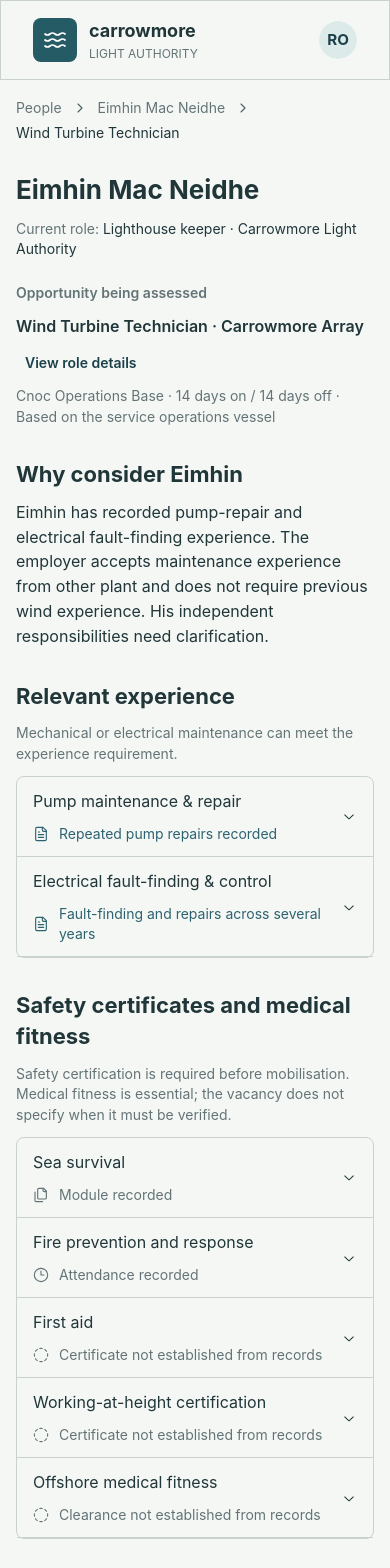
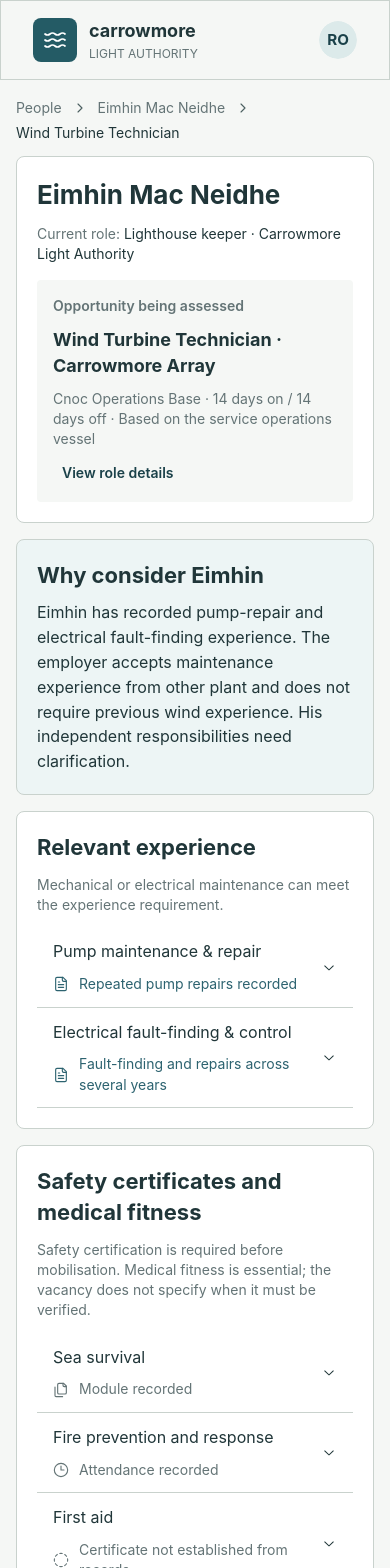
Before and after one commit to littlefoot088/ForPearson, a React (Vite) app: page / in a window 390 px wide. Shown: the top 1568 px of the page. Built offline with nearby package versions, Linux system fonts and the light colour scheme.

Commit message:
Group assessment content into aligned responsive panels

```diff
--- a/src/App.jsx
+++ b/src/App.jsx
@@ -9,6 +9,7 @@ import {
   Container,
   Drawer,
   Group,
+  Grid,
   List,
   Modal,
   Notification,
@@ -258,7 +259,7 @@ export default function App() {
         </Container>
       </Paper>
       <Container size="lg" py="lg" component="main" id="main" tabIndex={-1}>
-        <Stack gap="xl">
+        <Stack gap="md">
           <Breadcrumbs
             className="context-breadcrumbs"
             separator={<Icon icon={ChevronRight} />}
@@ -272,7 +273,17 @@ export default function App() {
             </Text>
             <Text size="sm">{vacancy.title}</Text>
           </Breadcrumbs>
-          <Stack component="section" gap="sm" aria-labelledby="candidate-name">
+          <Paper
+            component="section"
+            withBorder
+            radius="md"
+            p="lg"
+            bg="white"
+            aria-labelledby="candidate-name"
+          >
+            <Grid gutter="xl" align="stretch">
+              <Grid.Col span={{ base: 12, sm: 5 }}>
+                <Stack gap="sm">
                   <Title order={1} size="h2" id="candidate-name">
                     {person.name}
                   </Title>
@@ -282,17 +293,25 @@ export default function App() {
                     </Text>
                     Lighthouse keeper · Carrowmore Light Authority
                   </Text>
-            <Stack gap="xs" mt="sm">
+                </Stack>
+              </Grid.Col>
+              <Grid.Col span={{ base: 12, sm: 7 }}>
+                <Paper p="md" radius="sm" bg="gray.0">
+                  <Stack gap="xs">
                     <Text size="sm" c="dimmed" fw={600}>
                       Opportunity being assessed
                     </Text>
-              <Group gap="sm">
-                <Text fw={600}>
+                    <Title order={2} size="h4">
                       {vacancy.title} · {vacancy.employer}
+                    </Title>
+                    <Text size="sm" c="dimmed">
+                      {vacancy.base} · {vacancy.pattern} · Based on the service
+                      operations vessel
                     </Text>
                     <Button
                       variant="subtle"
                       size="compact-sm"
+                      style={{ alignSelf: "flex-start" }}
                       onClick={() => {
                         rememberFocus();
                         setJobOpen(true);
@@ -300,23 +319,35 @@ export default function App() {
                     >
                       View role details
                     </Button>
-              </Group>
-              <Text size="sm" c="dimmed">
-                {vacancy.base} · {vacancy.pattern} · Based on the service
-                operations vessel
-              </Text>
                   </Stack>
-          </Stack>
-          <Stack component="section" gap="xs" aria-labelledby="summary-heading">
+                </Paper>
+              </Grid.Col>
+            </Grid>
+          </Paper>
+          <Stack
+            component={Paper}
+            role="region"
+            withBorder
+            radius="md"
+            p="lg"
+            bg="carrowmore.0"
+            gap="xs"
+            aria-labelledby="summary-heading"
+          >
             <Title order={2} size="h3" id="summary-heading">
               Why consider Eimhin
             </Title>
-            <Text maw="75ch">{candidateSummary.text}</Text>
+            <Text>{candidateSummary.text}</Text>
           </Stack>
           <Accordion value={expanded} onChange={setExpanded} order={3}>
-            <Stack gap="xl">
+            <Stack gap="md">
               <Stack
-                component="section"
+                component={Paper}
+                role="region"
+                withBorder
+                radius="md"
+                p="lg"
+                bg="white"
                 gap="sm"
                 aria-labelledby="experience-heading"
               >
@@ -327,14 +358,19 @@ export default function App() {
                   Mechanical or electrical maintenance can meet the experience
                   requirement.
                 </Text>
-                <Paper withBorder>
+                <Box>
                   {experienceRows
                     .filter((row) => row.id !== "safety")
                     .map(renderAssessment)}
-                </Paper>
+                </Box>
               </Stack>
               <Stack
-                component="section"
+                component={Paper}
+                role="region"
+                withBorder
+                radius="md"
+                p="lg"
+                bg="white"
                 gap="sm"
                 aria-labelledby="qualifications-heading"
               >
@@ -346,11 +382,11 @@ export default function App() {
                   fitness is essential; the vacancy does not specify when it
                   must be verified.
                 </Text>
-                <Paper withBorder>
+                <Box>
                   {requirements
                     .filter((r) => r.type === "qualification")
                     .map(renderAssessment)}
-                </Paper>
+                </Box>
                 {verifications.length > 0 && (
                   <Stack gap="xs" aria-label="Qualification checks">
                     <Text size="sm" fw={600}>
@@ -380,7 +416,12 @@ export default function App() {
                 )}
               </Stack>
               <Stack
-                component="section"
+                component={Paper}
+                role="region"
+                withBorder
+                radius="md"
+                p="lg"
+                bg="white"
                 gap="sm"
                 aria-labelledby="preferences-heading"
               >
@@ -390,17 +431,22 @@ export default function App() {
                 <Text size="sm" c="dimmed">
                   Valued experience, rather than essential requirements.
                 </Text>
-                <Paper withBorder>
+                <Box>
                   {experienceRows
                     .filter((row) => row.id === "safety")
                     .map(renderAssessment)}
                   {requirements
                     .filter((r) => r.id === "mentoring")
                     .map(renderAssessment)}
-                </Paper>
+                </Box>
               </Stack>
               <Stack
-                component="section"
+                component={Paper}
+                role="region"
+                withBorder
+                radius="md"
+                p="lg"
+                bg="white"
                 gap="sm"
                 aria-labelledby="interest-heading"
               >
@@ -414,11 +460,11 @@ export default function App() {
                 <Text size="sm" fw={600}>
                   Required working conditions
                 </Text>
-                <Paper withBorder>
+                <Box>
                   {requirements
                     .filter((r) => r.id === "environment")
                     .map(renderAssessment)}
-                </Paper>
+                </Box>
               </Stack>
             </Stack>
           </Accordion>
--- a/src/opportunity.jsx
+++ b/src/opportunity.jsx
@@ -40,7 +40,9 @@ export function OpportunityActions({
       id="opportunity-actions"
       tabIndex={-1}
       withBorder
-      p="md"
+      radius="md"
+      bg="white"
+      p="lg"
       aria-label="Opportunity actions"
     >
       <Stack gap="md">
```
Also changed, not shown: 2 other files (tests, documents, lock files or other folders). Lines whose indentation alone changed are shown as unchanged.
